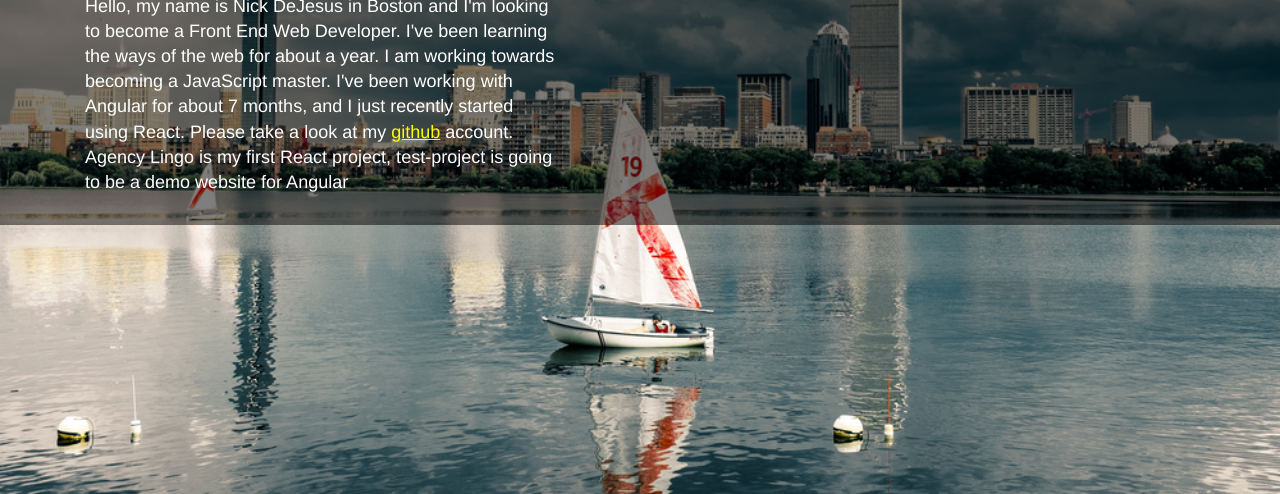
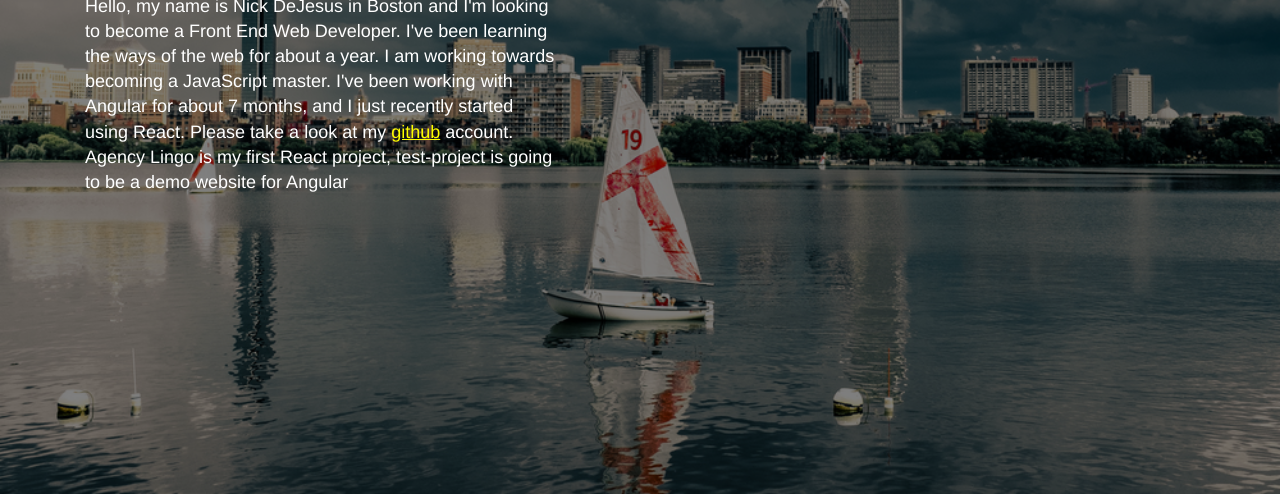
Before and after one commit to dayhaysoos/ndejesus1227.github.io, a plain HTML site: page index.html in a window 1280 px wide. Shown: the part 306-800 px from the top of the page. Drawn offline with Linux system fonts and the light colour scheme.

Commit message:
cover full background
still need to adjust some stuff

```diff
--- a/styles/main.css
+++ b/styles/main.css
@@ -1,6 +1,10 @@
+html {
+    height:100%
+}
+
 body {
-    background: url('../image/background.jpg');
-    background-size: cover;
+    background: url('../image/background.jpg') no-repeat center center fixed;
+    background-size: 100%;
     background-repeat: no-repeat;
     font: 400 13px/1.4 'Quicksand', 'Helvetica Neue', Helvetica, Arial;
     font-family: Quicksand, 'Helvetica Neue', Helvetica, Arial;
```
